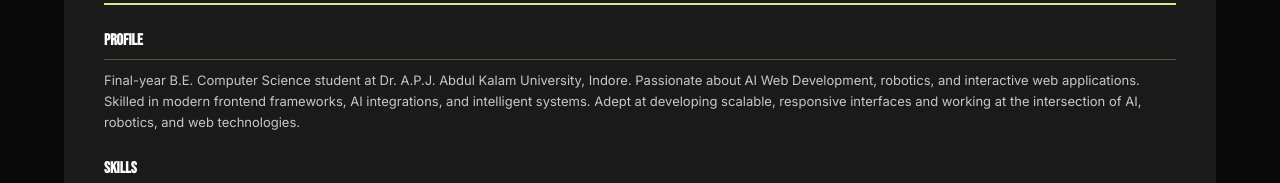
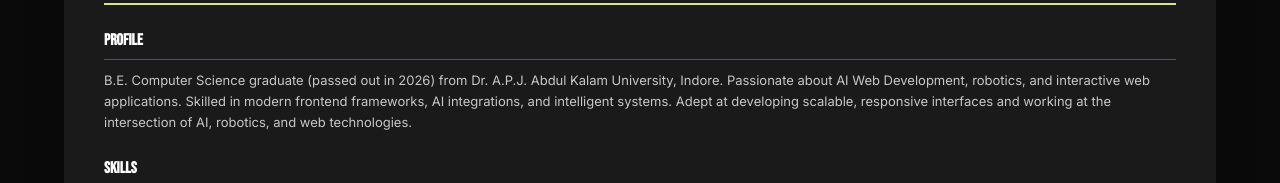
Before and after one commit to KavishRazdan/personal-website, a React (Vite) app: page /projects in a window 1280 px wide. Both pictures are taken after a click on the button "RESUME". Shown: the part 332-515 px from the top of the page. Built offline with nearby package versions, Linux system fonts and the light colour scheme; no server answers.

Commit message:
graduation status

```diff
--- a/src/components/Resume.tsx
+++ b/src/components/Resume.tsx
@@ -181,7 +181,7 @@ export default function Resume({ navigate }: ResumeProps) {
                     Profile
                   </h2>
                   <p className="font-['Manrope',sans-serif] text-[#c7c7c7] text-[13px] leading-[1.6]">
-                    Final-year B.E. Computer Science student at Dr. A.P.J. Abdul
+                    B.E. Computer Science graduate (passed out in 2026) from Dr. A.P.J. Abdul
                     Kalam University, Indore. Passionate about AI Web Development,
                     robotics, and interactive web applications. Skilled in modern
                     frontend frameworks, AI integrations, and intelligent systems.
--- a/src/config/portfolio.ts
+++ b/src/config/portfolio.ts
@@ -144,7 +144,7 @@ export const education = [
     id: 1,
     institution: "Dr. A.P.J. Abdul Kalam University, Indore",
     degree: "B.E. in Computer Science",
-    period: "2023 - 2026 (Ongoing)",
+    period: "2023 - 2026 (Passed out in 2026)",
   },
   {
     id: 2,
```
Also changed, not shown: 2 other files (tests, documents, lock files or other folders).
